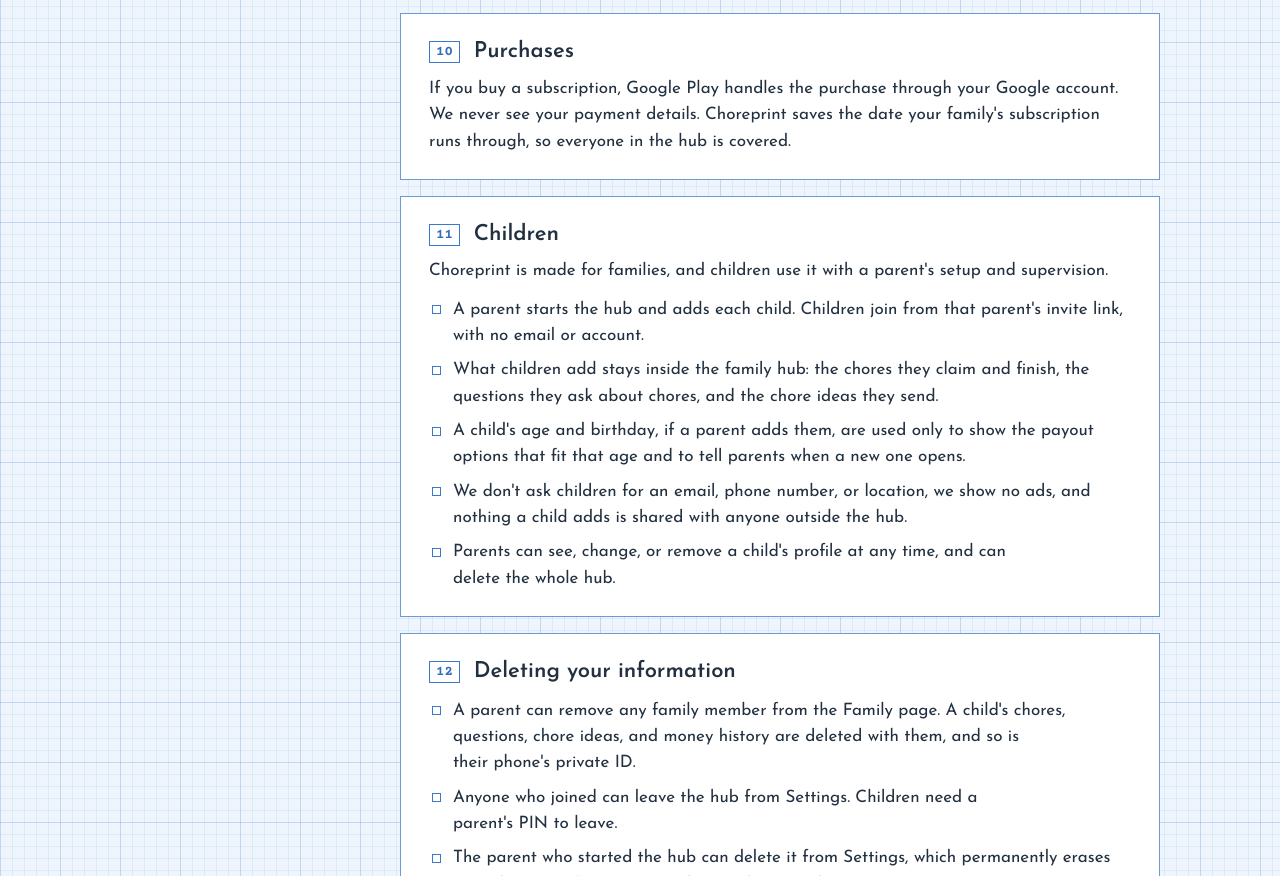
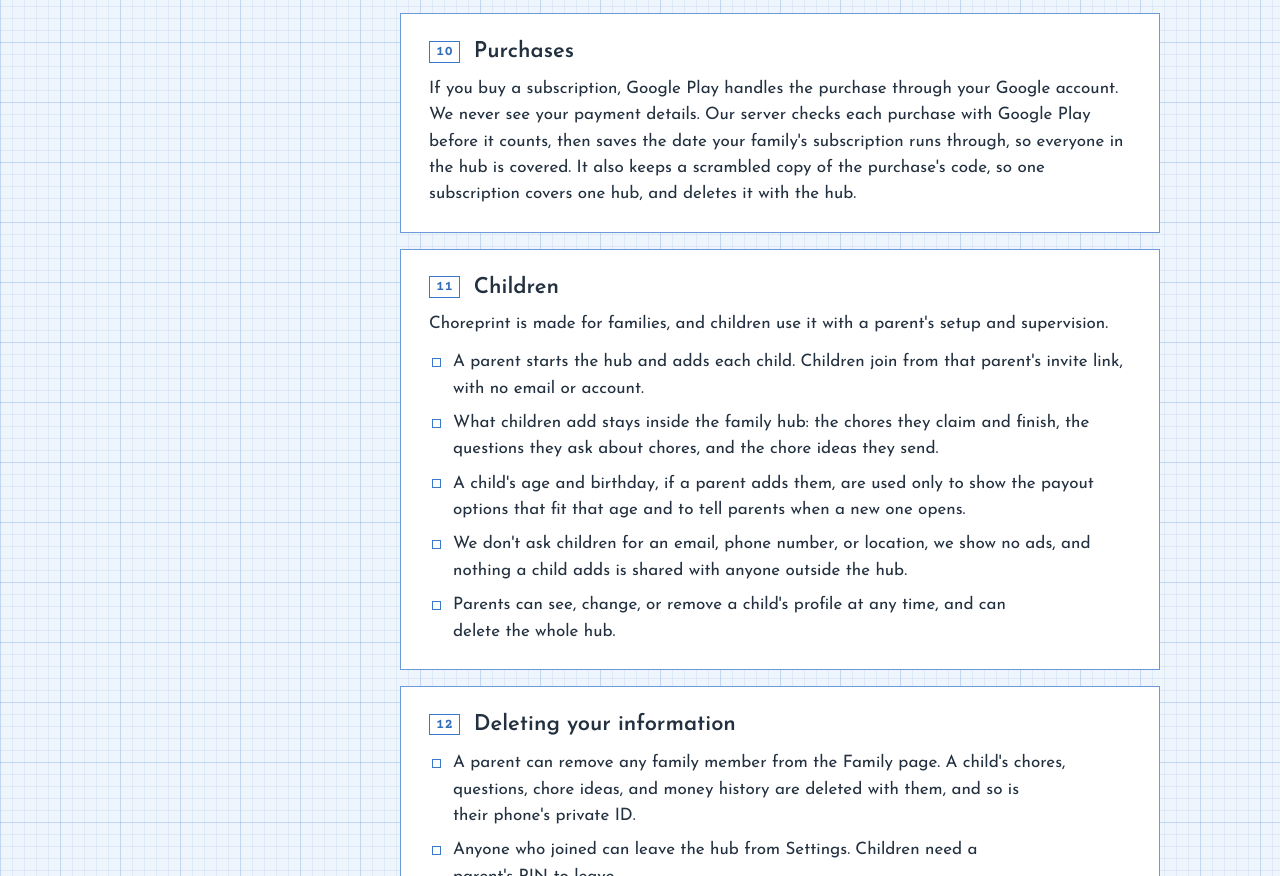
Before and after one commit to solocosmo/choreprint-site, a plain HTML site: page android/privacy.html in a window 1280 px wide. Shown: the part 3258-4134 px from the top of the page. Drawn offline with Linux system fonts and the light colour scheme.

Commit message:
Android privacy: the server checks each purchase with Google Play
Choreprint's server now confirms each subscription purchase with Google Play
before it counts, and keeps a scrambled copy of the purchase's code so one
subscription covers one hub. Say so, and that it goes with the hub.

Co-Authored-By: Claude Opus 5.5 <noreply@anthropic.com>

```diff
--- a/android/privacy.html
+++ b/android/privacy.html
@@ -137,7 +137,7 @@
 
       <section class="card" id="purchases">
         <h2>Purchases</h2>
-        <p>If you buy a subscription, Google Play handles the purchase through your Google account. We never see your payment details. Choreprint saves the date your family's subscription runs through, so everyone in the hub is covered.</p>
+        <p>If you buy a subscription, Google Play handles the purchase through your Google account. We never see your payment details. Our server checks each purchase with Google Play before it counts, then saves the date your family's subscription runs through, so everyone in the hub is covered. It also keeps a scrambled copy of the purchase's code, so one subscription covers one hub, and deletes it with the hub.</p>
       </section>
 
       <section class="card" id="children">
```
